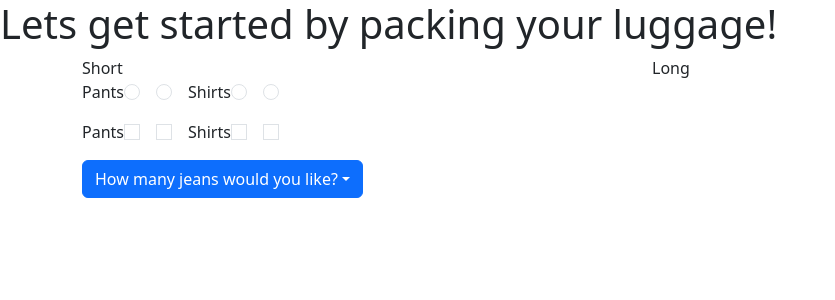
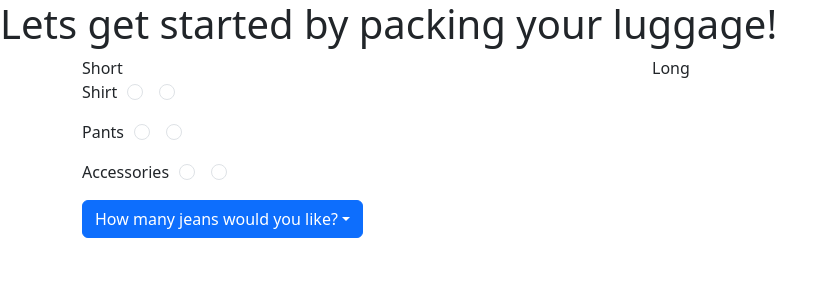
Before and after one commit to bcbergstrom/p4-project-travel-site, a React (Vite) app in the folder client/: page / in a window 1280 px wide. Shown: the top 300 px of the page, without its empty margins (0-835 px from the left). Built offline with nearby package versions, Linux system fonts and the light colour scheme.

Commit message:
added the ability to loop through each form element

```diff
--- a/client/src/App.jsx
+++ b/client/src/App.jsx
@@ -1,5 +1,5 @@
 import { useState } from 'react'
-import 'bootstrap/scss/bootstrap.scss'
+import './css/bootstrap.scss'
 import Allquestions from './components/Questions'
 
 
--- a/client/src/components/Questions.jsx
+++ b/client/src/components/Questions.jsx
@@ -49,36 +49,26 @@ import Form from 'react-bootstrap/Form';
                 <Row>
                     <Col>Short</Col>
                     <Col>Long</Col>
-                {['radio', ''].map((type) => (
+            <Form>
+                {['Shirt  ', 'Pants  ', 'Accessories  '].map((type) => (
         <div key={`inline-${type}`} className="mb-3">
-        <label for="styleP">Pants</label>
+        <label for="styleP" style={{paddingRight: '10px'}}>{type}</label>
           <Form.Check
             inline
             name="group1"
-            type={type}
+            type='radio'
             id={`inline-${type}-1`}
           />
           <Form.Check
             inline
             name="group1"
-            type={type}
-            id={`inline-${type}-2`}
-          />
-            <label for="styleS">Shirts</label>
-            <Form.Check
-            inline
-            name="shirts"
-            type={type}
-            id={`inline-${type}-1`}
-          />
-          <Form.Check
-            inline
-            name="group1"
-            type={type}
+            type='radio'
             id={`inline-${type}-2`}
           />
         </div>
       ))}
+                </Form>
+
 
             {/*
             <input type="checkbox" id="styleS" name="StyleShirts" check/>
--- a/client/src/css/bootstrap.scss
+++ b/client/src/css/bootstrap.scss
@@ -1 +1 @@
-@import "~/bootstrap/scss/bootstrap.scss"
+@import "../node_modules/bootstrap/scss/bootstrap.scss"
```
